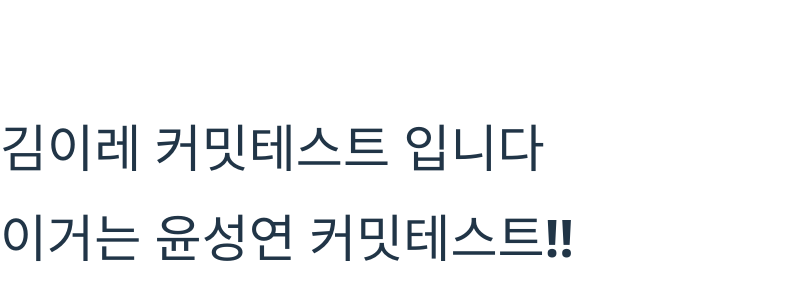
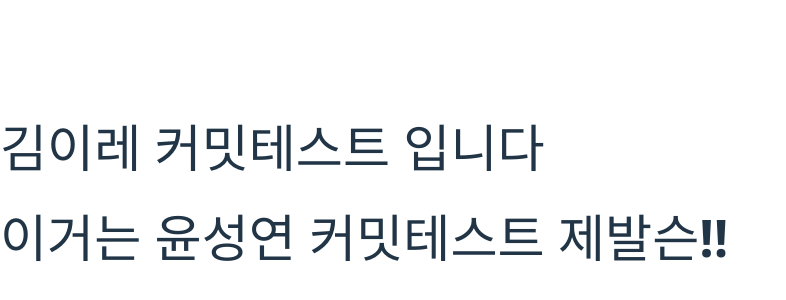
Before and after one commit to bambxxz1e/Oream, a React (Vite) app: page / in a window 1280 px wide. Shown: the part 208-508 px from the top of the page, without its empty margins (0-786 px from the left). Built offline with nearby package versions, Linux system fonts and the light colour scheme.

Commit message:
커밋 되주세요

```diff
--- a/src/App.jsx
+++ b/src/App.jsx
@@ -9,7 +9,7 @@ function App() {
         <h1>김이레 커밋테스트 입니다 </h1>
       </div>
       <div>
-        <h1>이거는 윤성연 커밋테스트!!</h1>
+        <h1>이거는 윤성연 커밋테스트 제발슨!!</h1>
       </div>
     </>
   )
```
